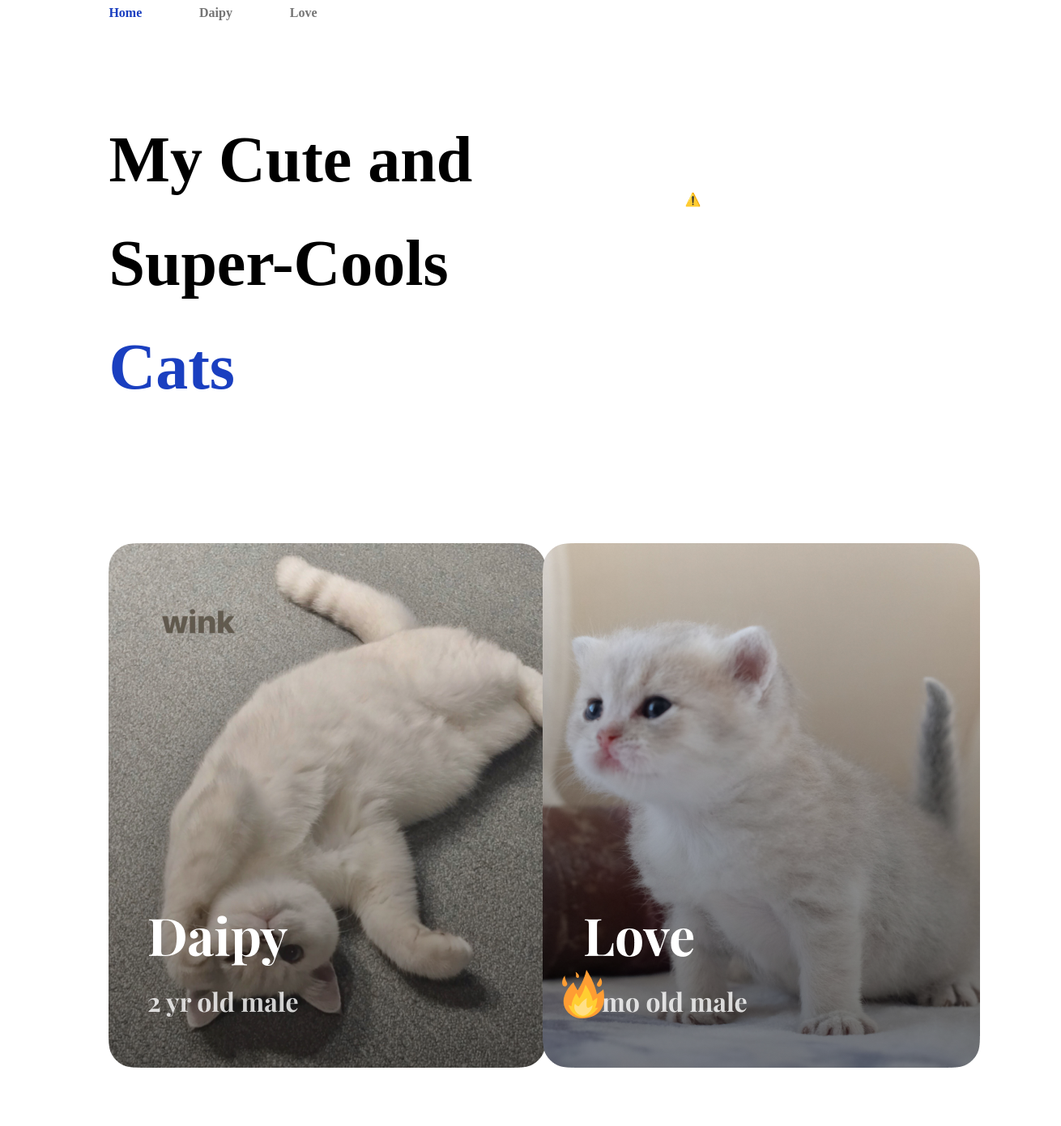
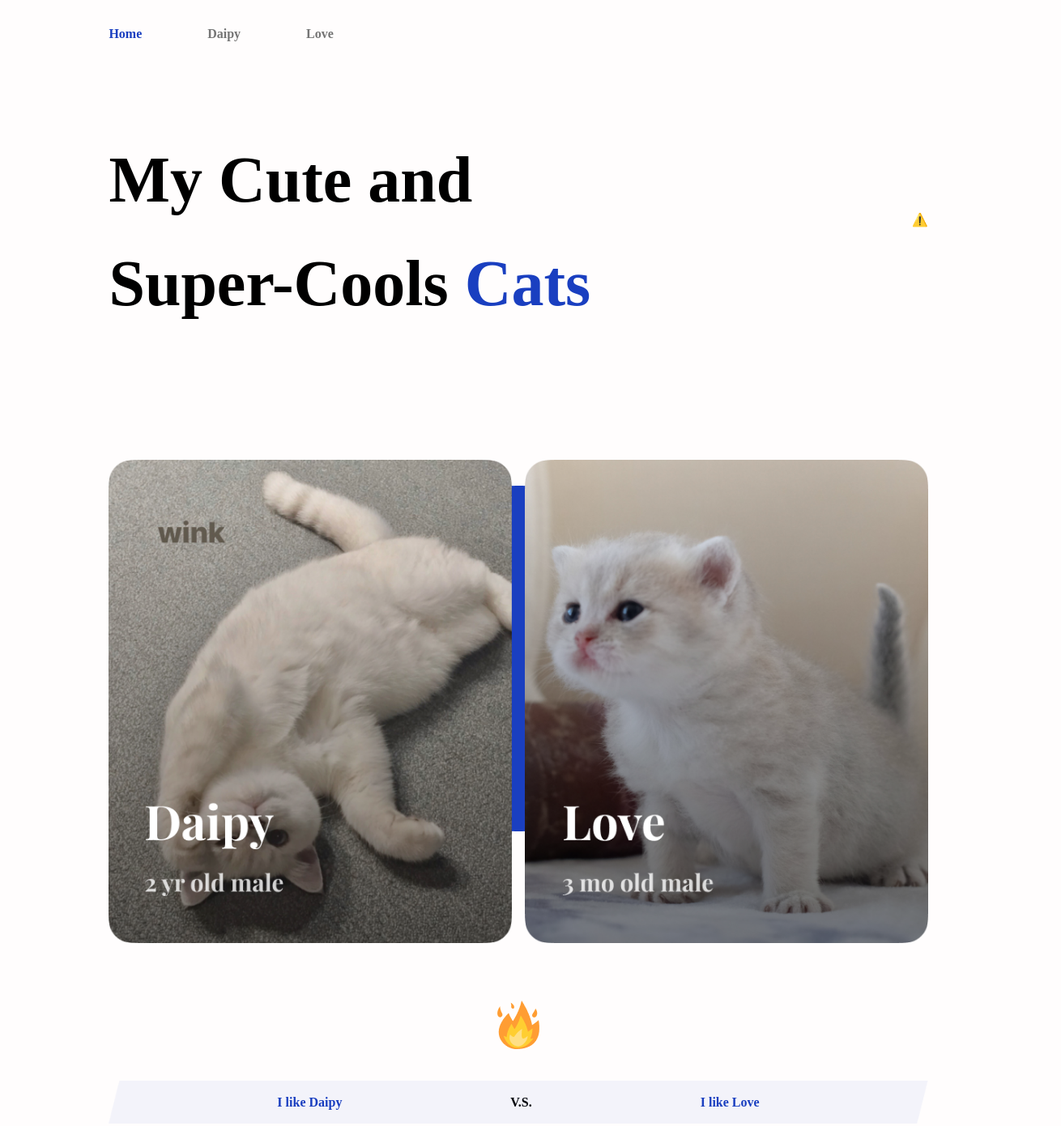
Before and after one commit to lis549-sp21/project-YongzhiLi0302, a plain HTML site: page index.html in a window 1280 px wide. Shown: the part 20-1411 px from the top of the page at 81% size, 1310 px wide, since content can reach past the window. Drawn offline with nearby package versions, Linux system fonts and the light colour scheme; no server answers.

Commit message:
Added reponsive view for mobile and tablet

```diff
--- a/css/index.css
+++ b/css/index.css
@@ -1,9 +1,11 @@
+/* default view */
 body {
   font-family: 'Playfair Display';
   font-style: normal;
   font-weight: 700;
   font-size: 16px;
-  line-height: 21px;
+  line-height: 16px;
+  background-color: #FFFDFD;
 }
 
 button {
@@ -15,17 +17,17 @@ button {
   cursor: pointer;
   outline: inherit;
   color: #1A3FC0;
-  font-size: 24px;
-  line-height: 32px;
+  font-size: 16px;
+  line-height: 24px;
 }
 
 .container {
-  margin: 2% 10% 0 10%;
+  margin: 8% 4% 40% 4%;
 }
 
 nav > ul {
   display: flex;
-  gap: 7%;
+  gap: 8%;
   list-style-type: none;
   margin: 0;
   padding: 0;
@@ -41,59 +43,95 @@ li > a {
 }
 
 .title {
-  font-size: 80px;
-  line-height: 128px;
+  font-size: 32px;
+  line-height: 48px;
+  margin-top: -12px;
+  margin-right: 8%
 }
 
 .lastWordTitle {
   color: #1A3FC0;
 }
 
+.lottie {
+  height: 108px;
+}
+
 .logo {
- margin-top: 70px;
+margin-top: 40px;
+margin-left: -60%;
 }
 
 .secondRowContainer {
 display: flex;
- gap: 10rem;
+flex-direction: column-reverse;
+width: 100%;
+justify-content: center;
+}
+
+img {
+  width: 100%;
 }
 
 .thirdRowContainer {
-  position: relative;
-  margin-top: 3rem;
+  position: sticky;
+  margin:auto;
 }
 
-.thirdRowContainer > * {
-  position: absolute;
+.catImagesContainer {
+  display: flex;
+  justify-content: space-around;
+  flex-direction: column;
+  gap: 1rem;
+}
+.catImage {
+  position:relative;
 }
 
-.rightImage {
-  left: 53%;
-}
-
-.leftImage:hover, .rightImage:hover {
+.catImage:hover, .catImage:hover {
   transform: scale(0.9);
   transition: all .8s ease-in-out;
 }
 
 .midCircle {
   position: absolute;
-  left: 22rem;
-  top: 7rem;
+  top: 30%;
   z-index: -1;
 }
 
+.circle {
+  position: relative;
+  left: -50%;
+  top: 30%;
+}
+
+.fireContainer {
+  top: 68rem;
+  display: flex;
+  left: 50%;
+}
+
 .fire {
-  top: 76rem;
-  position: absolute;
-  display: flex;
-  left: 43rem;
+  position: relative;
+  margin: auto;
+  margin-top: 4rem;
 }
 
 .rectangle {
   position: relative;
-  top: 49rem;
-  margin-bottom: 64rem;
+  justify-content: center;
+  top: 2rem;
+}
+
+.compBg {
+  width: 100%;
+  height: 100%;
+}
+
+.compUI {
+  display: flex;
+  width: auto;
+  justify-content: space-evenly;
 }
 
 .rectangle > img {
@@ -116,3 +154,92 @@ li > a {
   position: absolute;
   left: 35rem;
 }
+
+@media (min-width: 598px) {
+  .container {
+    margin: 8% 4% 20% 4%;
+  }
+
+  .secondRowContainer {
+    display: flex;
+    flex-direction: row;
+    gap: 10rem;
+    justify-content: space-between;
+  }
+
+  .title {
+    font-size: 56px;
+    line-height: 64px;
+    margin-top: 0px;
+    margin-left: 0%;
+    width: 56%;
+  }
+
+  .logo {
+    margin-top: 70px;
+  }
+
+  .lottie {
+    height: 200px;
+  }
+}
+
+@media (min-width: 768px) {
+  .container {
+    margin: 4% 10% 8% 10%;
+  }
+
+  .logo {
+    margin-top: 40px;
+  }
+
+  .thirdRowContainer {
+    position: sticky;
+    margin:auto;
+    margin-top: 3rem;
+  }
+
+  .catImagesContainer {
+    display: flex;
+    flex-direction: row;
+    justify-content: space-around;
+  }
+
+  .midCircle {
+    position: absolute;
+    left: 50%;
+    top: 2rem;
+    z-index: -1;
+  }
+
+  .circle {
+    position: relative;
+    left: -50%;
+  }
+}
+
+
+@media (min-width: 1200px) {
+  body {
+    font-size: 16px;
+    line-height: 21px;
+  }
+
+  .title {
+    font-size: 80px;
+    line-height: 128px;
+    margin-top: 0px;
+    margin-left: 0%;
+    width: 60%;
+  }
+
+
+  .logo {
+    margin-top: 70px;
+  }
+
+  .lottie {
+    height: 300px;
+  }
+
+}
--- a/index.html
+++ b/index.html
@@ -4,6 +4,7 @@
     <meta charset="utf-8">
     <meta name="author" content="Angie Li">
     <meta name="description" content="A display of my cats">
+    <meta name="viewport" content="width=device-width, initial-scale=1, shrink-to-fit=no">
     <link rel="stylesheet" href="css/index.css" />
     <script src="https://unpkg.com/@lottiefiles/lottie-player@latest/dist/lottie-player.js"></script>
     <title>My Cute Cats</title>
@@ -31,28 +32,42 @@
                 </h1>
             </section>
             <section class="logo">
-                <lottie-player src="https://assets1.lottiefiles.com/packages/lf20_q58jqa8y.json"  background="transparent"  speed="1"  style="width: 300px; height: 300px;"  loop  autoplay></lottie-player>
+                <lottie-player class="lottie" src="https://assets1.lottiefiles.com/packages/lf20_q58jqa8y.json"  background="transparent"  speed="1" loop  autoplay></lottie-player>
             </section>
         </section>
         <section class="thirdRowContainer">
-            <a href="daipyDetail.html" class="leftImage">
-                <img src="assets/Group 1.png" alt="Daipy, a 2-yr-old male cat">
-            </a>
+            <div class="catImagesContainer">
+               <div class="catImage">
+                <a href="daipyDetail.html">
+                    <img src="assets/Group 1.png" alt="Daipy, a 2-yr-old male cat">
+                </a>
+            </div>
+          <div class="catImage">
+                <a href="loveDetail.html">
+                    <img src="assets/Group 2.png" alt="Love, a 3-month-old kitten">
+                </a>
+            </div>
+            </div>
+
             <section class="midCircle">
+                <div class="circle">
                 <img src="assets/Ellipse 1.png" alt="Decorative blue circle">
+            </div>
             </section>
-            <a href="loveDetail.html" class="rightImage">
-                <img src="assets/Group 2.png" alt="Love, a 3-month-old kitten">
-            </a>
+
         </section>
-        <section class="fire">
+        <section class="fireContainer">
+            <div class="fire">
             <img src="assets/emojione_fire.png" alt="Decorating fire emoji">
+        </div>
         </section>
         <section class="rectangle">
-            <img src="assets/Rectangle 3.png" alt="Vote bar with options of I like Daipy versus I like">
+            <img class="compBg" src="assets/Rectangle 3.png" alt="Vote bar with options of I like Daipy versus I like">
+            <div class="compUI">
             <button class="daipy">I like Daipy</button>
             <p class="vs">V.S.</p>
             <button class="love">I like Love</button>
+        </div>
         </section>
     </section>
 </body>
```
Lines whose indentation alone changed are shown as unchanged.
